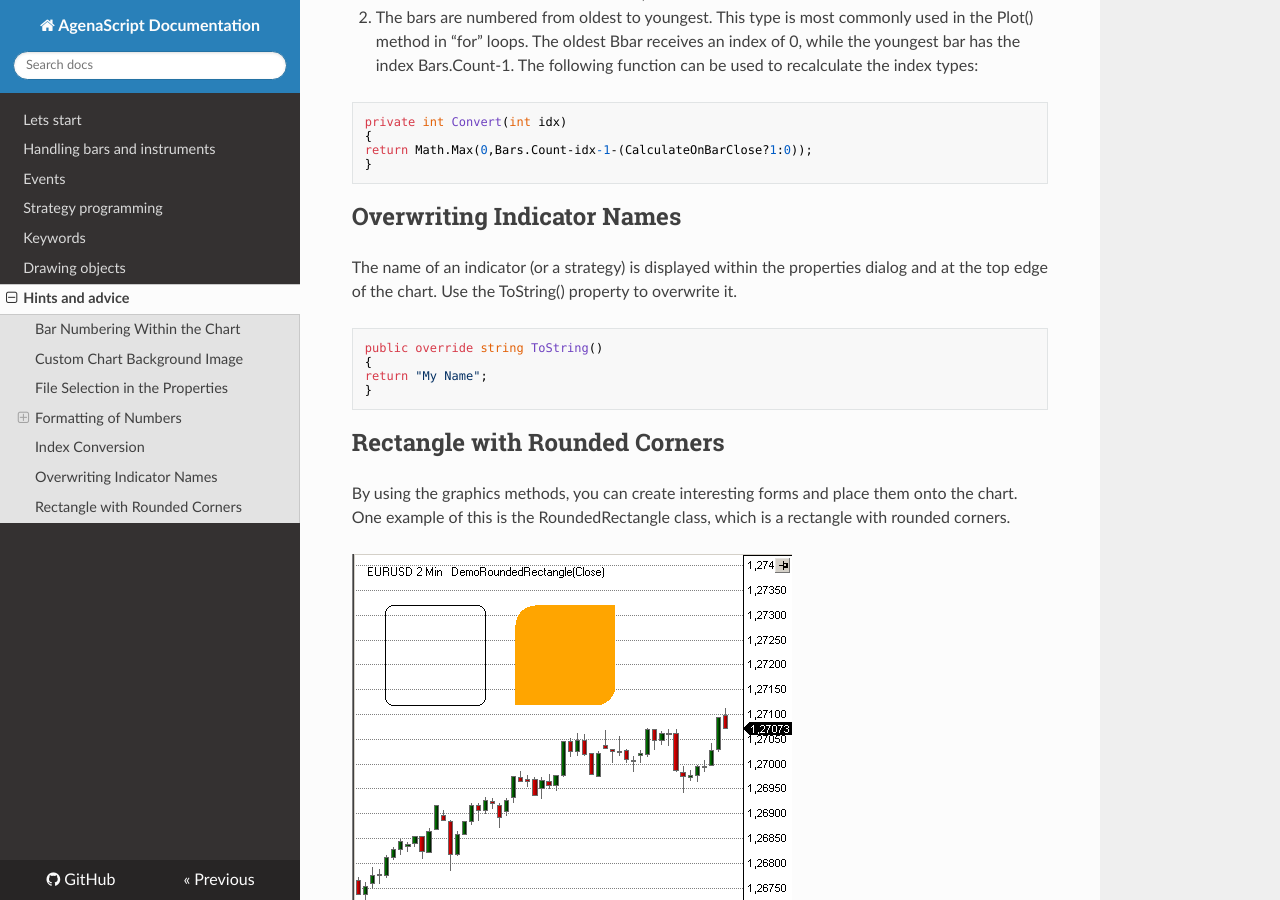
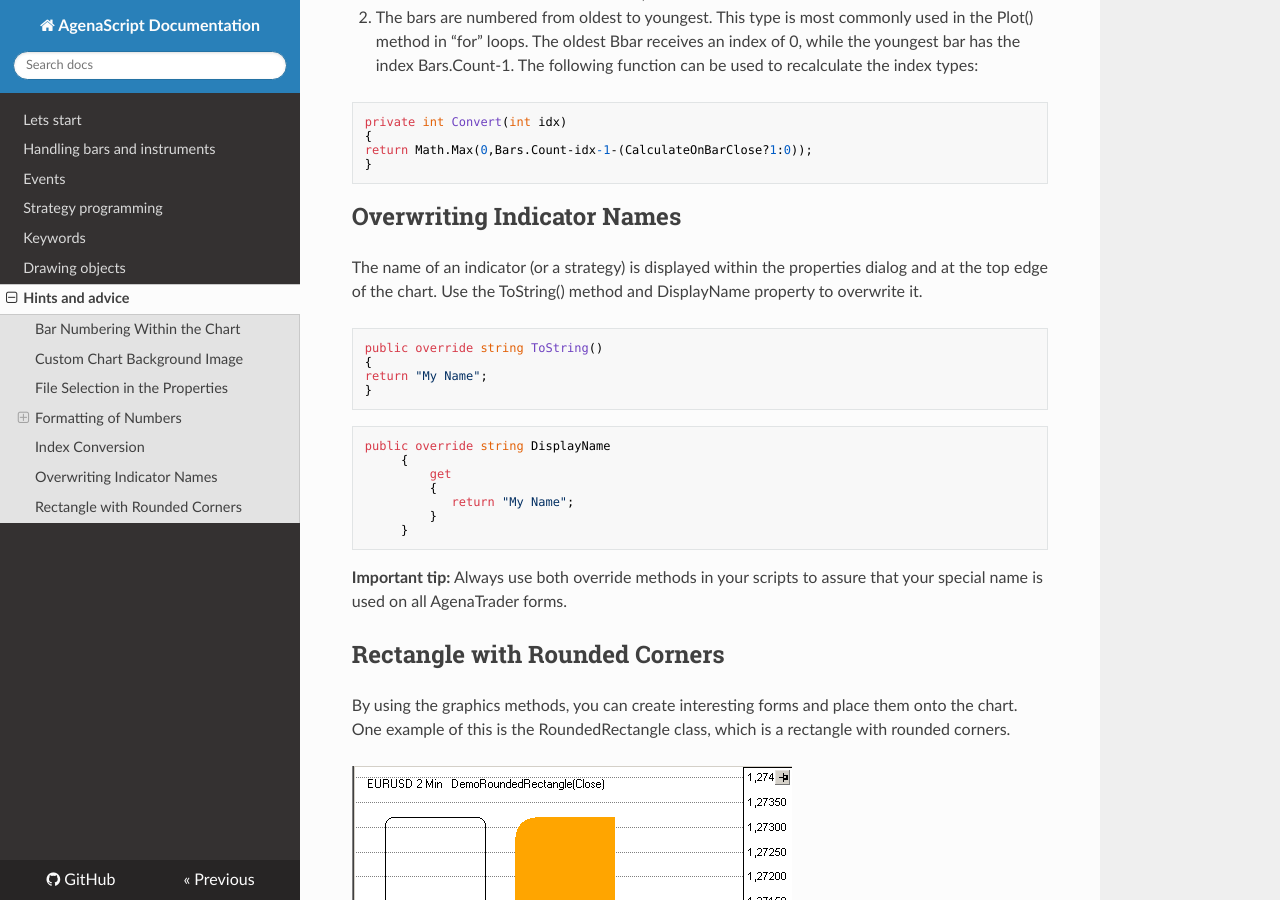
Before and after one commit to AgenaTrader/AgenaScript-documentation, an MkDocs documentation site: the page built from sources/hints_and_advice.md, in a window 1280 px wide and 900 px high, scrolled down 5714 px. Built offline with MkDocs 1.6.1, drawn with Linux system fonts in a browser that asks for light colours; nearby versions of some CDN libraries; old or Windows-style settings are respelled for this version of MkDocs.

Commit message:
Tipp added for overriding scripts

````diff
--- a/sources/hints_and_advice.md
+++ b/sources/hints_and_advice.md
@@ -287,13 +287,26 @@ return Math.Max(0,Bars.Count-idx-1-(CalculateOnBarClose?1:0));
 ```
 
 ## Overwriting Indicator Names
-The name of an indicator (or a strategy) is displayed within the properties dialog and at the top edge of the chart. Use the ToString() property to overwrite it.
+The name of an indicator (or a strategy) is displayed within the properties dialog and at the top edge of the chart. Use the ToString() method and DisplayName property to overwrite it.
 ```cs
 public override string ToString()
 {
 return "My Name";
 }
 ```
+
+```cs
+public override string DisplayName
+     {
+         get
+         {
+            return "My Name";
+         }
+     }
+```
+
+**Important tip:**
+Always use both override methods in your scripts to assure that your special name is used on all AgenaTrader forms.
 
 ## Rectangle with Rounded Corners
 By using the graphics methods, you can create interesting forms and place them onto the chart.
````
